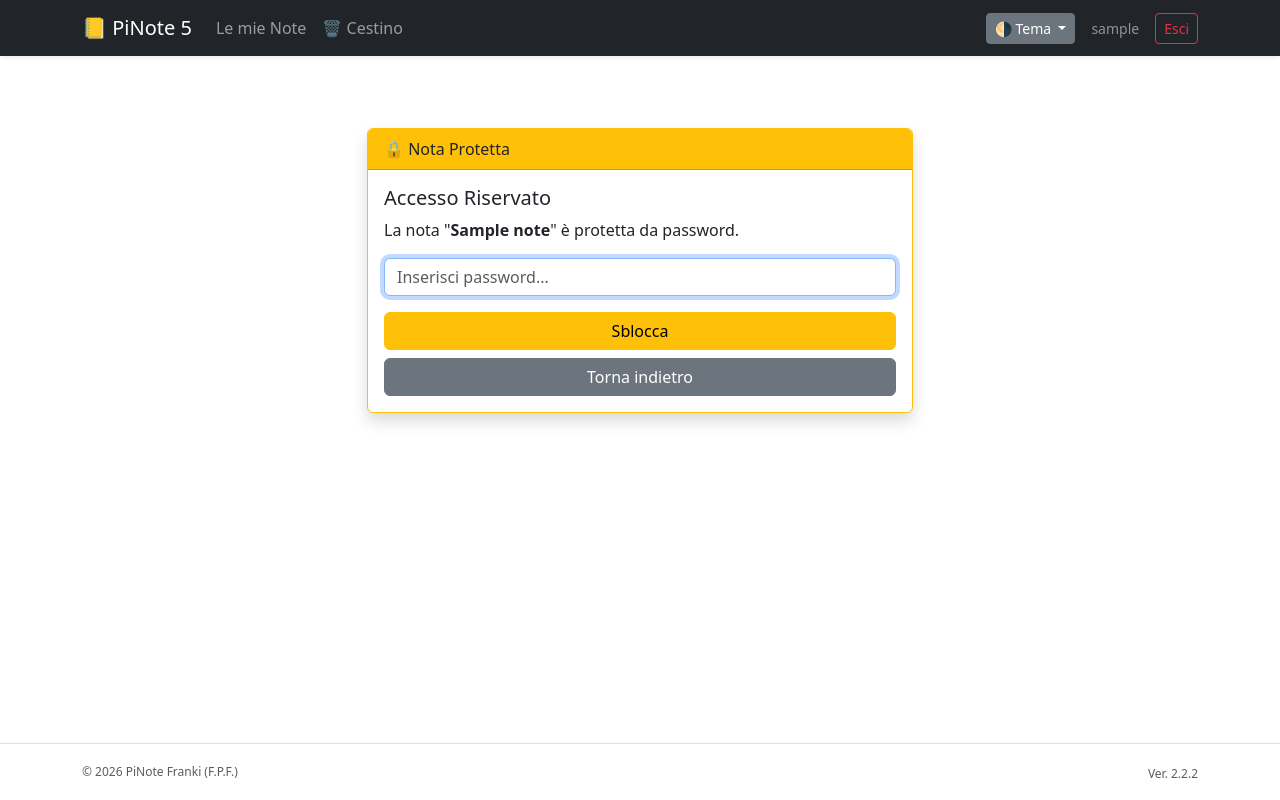
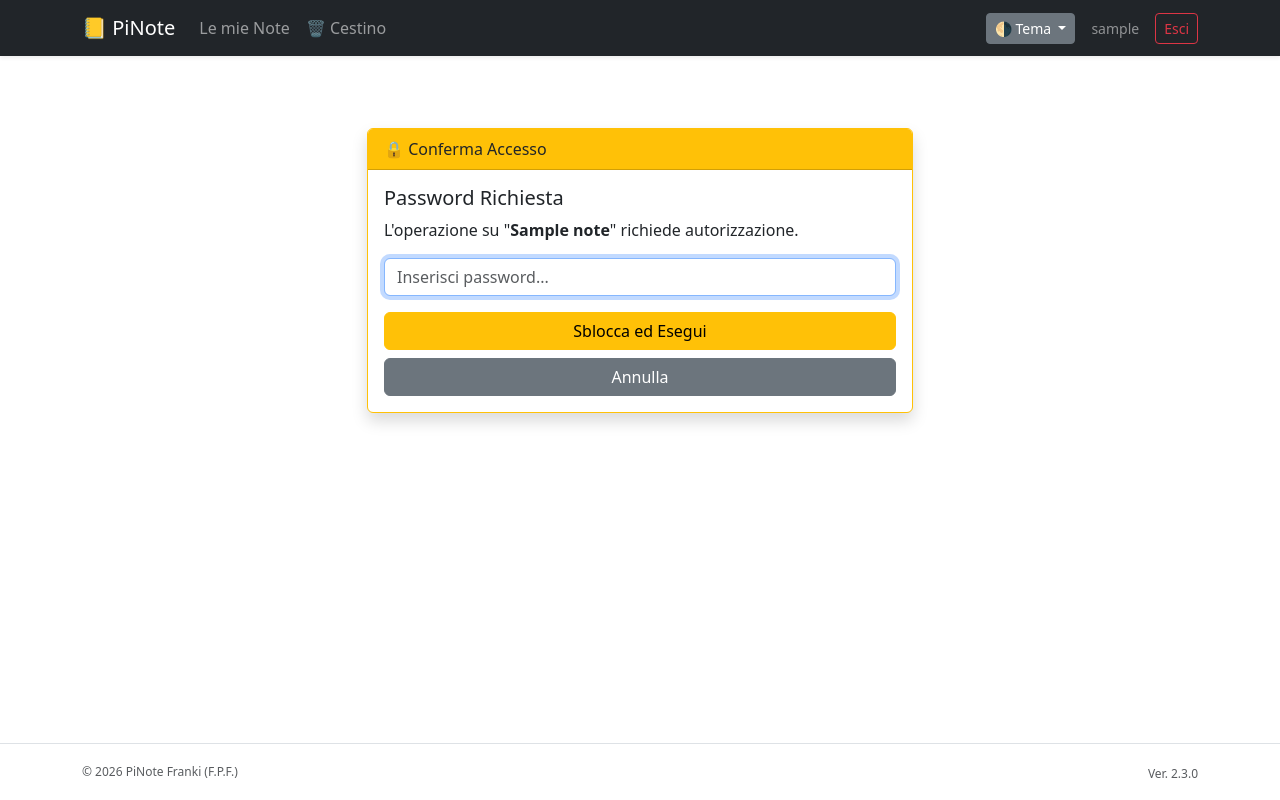
Before and after one commit to frankiio4569/PiNote, a Flask app: page /note/unlock/1 in a window 1280 px wide. Run offline with Flask 3, Linux system fonts and the light colour scheme; a user stored in the database is signed in; tables that the repository leaves empty hold one stand-in row (values such as "Sample post").

Commit message:
Release v2.3.0: Rebranding in PiNote e sicurezza rafforzata (password richiesta per ogni azione)

```diff
--- a/app.py
+++ b/app.py
@@ -8,7 +8,7 @@ import os
 
 app = Flask(__name__)
 
-APP_VERSION = "2.2.2"
+APP_VERSION = "2.3.0"
 
 @app.context_processor
 def inject_version():
@@ -90,19 +90,28 @@ def unlock_note(id):
     note = db.session.get(Note, id)
 
     # Controlli di sicurezza base
-    if not note or note.user_id != current_user.id or note.is_deleted:
+    # Nota: Rimuoviamo il controllo 'note.is_deleted' qui se vogliamo permettere
+    # di sbloccare note nel cestino per poterle eliminare definitivamente o ripristinare.
+    if not note or note.user_id != current_user.id:
         return "Accesso negato", 403
 
-    # Se la nota non è protetta, non serve sbloccarla
+    # Se la nota non è protetta, vai direttamente alla modifica o alla destinazione richiesta
     if not note.is_protected:
         return redirect(url_for('edit_note', id=id))
 
     if request.method == 'POST':
         password_attempt = request.form.get('password')
-        # Verifica se la password è corretta
         if note.protection_password and check_password_hash(note.protection_password, password_attempt):
             # SALVA NELLA SESSIONE CHE QUESTA NOTA È APERTA
             session[f'unlocked_{id}'] = True
+
+            # --- LOGICA AGGIUNTA PER IL REINDIRIZZAMENTO ---
+            # Controlla se c'era un'azione in sospeso
+            next_action = request.args.get('next')
+            if next_action:
+                return redirect(url_for(next_action, id=id))
+            # -----------------------------------------------
+
             return redirect(url_for('edit_note', id=id))
         else:
             flash('Password errata!')
@@ -113,14 +122,29 @@ def unlock_note(id):
 @login_required
 def edit_note(id):
     note = db.session.get(Note, id)
-    # Non permettere modifica se è nel cestino o non è tua
+    # Controlli base (proprietà e cestino)
     if not note or note.user_id != current_user.id or note.is_deleted:
         return "Accesso negato", 403
-# --- CONTROLLO PASSWORD ---
-    if note.is_protected and not session.get(f'unlocked_{id}'):
-        return redirect(url_for('unlock_note', id=id))
-    # --------------------------
-    if request.method == 'POST':
+
+    # --- NUOVO CONTROLLO PASSWORD "STATELESS" ---
+    pwd_attempt = None
+    if note.is_protected:
+        # Cerchiamo la password in due posti:
+        # 1. 'password': se arriva dalla pagina di sblocco
+        # 2. 'password_verification': se arriva dal campo nascosto dell'editor (quando salvi)
+        pwd_attempt = request.form.get('password') or request.form.get('password_verification')
+
+        # Se non c'è password o è sbagliata, blocca tutto e mostra form sblocco
+        if not pwd_attempt or not check_password_hash(note.protection_password, pwd_attempt):
+            # Se l'utente ha provato una password ed era sbagliata, diamo feedback
+            if pwd_attempt: flash('Password errata!', 'danger')
+            return render_template('unlock.html', note=note)
+    # --------------------------------------------
+
+    # Se siamo qui, o la nota non è protetta, o la password è valida.
+
+    if request.method == 'POST' and request.form.get('content'):
+        # È UN SALVATAGGIO
         version = NoteVersion(note_id=note.id, content=note.content)
         db.session.add(version)
 
@@ -131,54 +155,83 @@ def edit_note(id):
         flash('Nota aggiornata!')
         return redirect(url_for('index'))
 
-    return render_template('editor.html', note=note)
+    # MOSTRA L'EDITOR
+    # Passiamo 'pwd_attempt' al template così può metterlo nel campo nascosto
+    return render_template('editor.html', note=note, unlocked_password=pwd_attempt)
 
-# --- NUOVE FUNZIONI CESTINO ---
+# --- FUNZIONI CESTINO ---
 
-@app.route('/note/move_to_trash/<int:id>')
+@app.route('/note/move_to_trash/<int:id>', methods=['GET', 'POST']) # Aggiungi POST
 @login_required
 def move_to_trash(id):
     note = db.session.get(Note, id)
     if note and note.user_id == current_user.id:
+
+        # --- CONTROLLO PASSWORD ---
+        if note.is_protected:
+            pwd_attempt = request.form.get('password')
+            if not pwd_attempt or not check_password_hash(note.protection_password, pwd_attempt):
+                if pwd_attempt: flash('Password errata!')
+                return render_template('unlock.html', note=note)
+        # --------------------------
+
         note.is_deleted = True
         db.session.commit()
         flash('Nota spostata nel cestino.')
     return redirect(url_for('index'))
 
-@app.route('/note/restore/<int:id>')
+@app.route('/note/restore/<int:id>', methods=['GET', 'POST']) # Aggiungi POST
 @login_required
 def restore_note(id):
     note = db.session.get(Note, id)
     if note and note.user_id == current_user.id:
+
+        # --- CONTROLLO PASSWORD ---
+        if note.is_protected:
+            pwd_attempt = request.form.get('password')
+            if not pwd_attempt or not check_password_hash(note.protection_password, pwd_attempt):
+                if pwd_attempt: flash('Password errata!')
+                return render_template('unlock.html', note=note)
+        # --------------------------
+
         note.is_deleted = False
         db.session.commit()
         flash('Nota ripristinata!')
     return redirect(url_for('trash'))
 
-@app.route('/note/delete_forever/<int:id>')
+@app.route('/note/delete_forever/<int:id>', methods=['GET', 'POST']) # Aggiungi POST
 @login_required
 def delete_forever(id):
     note = db.session.get(Note, id)
     if note and note.user_id == current_user.id:
-        # Elimina anche le versioni storiche collegate per pulizia
+
+        # --- CONTROLLO PASSWORD ---
+        if note.is_protected:
+            pwd_attempt = request.form.get('password')
+            if not pwd_attempt or not check_password_hash(note.protection_password, pwd_attempt):
+                if pwd_attempt: flash('Password errata!')
+                return render_template('unlock.html', note=note)
+        # --------------------------
+
         NoteVersion.query.filter_by(note_id=id).delete()
         db.session.delete(note)
         db.session.commit()
         flash('Nota eliminata definitivamente.')
     return redirect(url_for('trash'))
 
-# --- FINE NUOVE FUNZIONI ---
 
-@app.route('/note/versions/<int:id>')
+@app.route('/note/versions/<int:id>', methods=['GET', 'POST']) # Aggiungi POST
 @login_required
 def versions(id):
     note = db.session.get(Note, id)
     if not note or note.user_id != current_user.id: return "Accesso negato", 403
 
-# --- CONTROLLO PASSWORD ---
-    if note.is_protected and not session.get(f'unlocked_{id}'):
-        flash("Sblocca la nota per vedere la cronologia.")
-        return redirect(url_for('unlock_note', id=id))
+    # --- CONTROLLO PASSWORD ---
+    if note.is_protected:
+        pwd_attempt = request.form.get('password')
+        if not pwd_attempt or not check_password_hash(note.protection_password, pwd_attempt):
+             if pwd_attempt: flash('Password errata!')
+             return render_template('unlock.html', note=note)
     # --------------------------
 
     history = NoteVersion.query.filter_by(note_id=id).order_by(NoteVersion.date_archived.desc()).all()
--- a/templates/base.html
+++ b/templates/base.html
@@ -3,7 +3,7 @@
 <head>
     <meta charset="UTF-8">
     <meta name="viewport" content="width=device-width, initial-scale=1">
-    <title>PiNote 5</title>
+    <title>PiNote</title>
     <link href="https://cdn.jsdelivr.net/npm/bootstrap@5.3.0/dist/css/bootstrap.min.css" rel="stylesheet">
     <style>
         .footer-text { font-size: 0.75rem; color: var(--bs-secondary-color); }
@@ -46,7 +46,7 @@
 
     <nav class="navbar navbar-expand-lg navbar-dark bg-dark shadow-sm">
         <div class="container">
-            <a class="navbar-brand" href="/">📒 PiNote 5</a>
+            <a class="navbar-brand" href="/">📒 PiNote</a>
 
             {% if current_user.is_authenticated %}
             <button class="navbar-toggler" type="button" data-bs-toggle="collapse" data-bs-target="#navbarContent">
--- a/templates/editor.html
+++ b/templates/editor.html
@@ -15,6 +15,10 @@
         </div>
         <input type="password" name="protection_password" class="form-control mt-2" placeholder="Password della nota">
     </div>
+    {% else %}
+        {% if unlocked_password %}
+        <input type="hidden" name="password_verification" value="{{ unlocked_password }}">
+        {% endif %}
     {% endif %}
 
     <div class="mb-3">
--- a/templates/index.html
+++ b/templates/index.html
@@ -23,7 +23,7 @@
                 </p>
                 <div class="btn-group w-100" role="group">
                     <a href="/note/edit/{{ note.id }}" class="btn btn-sm btn-outline-primary">Modifica</a>
-                    <a href="/note/versions/{{ note.id }}" class="btn btn-sm btn-outline-info">Storia</a>
+                    <a href="/note/versions/{{ note.id }}" class="btn btn-sm btn-outline-info">Storico Modifiche</a>
                     <a href="/note/move_to_trash/{{ note.id }}" class="btn btn-sm btn-outline-danger" onclick="return confirm('Spostare nel cestino?')">🗑️</a>
                 </div>
             </div>
--- a/templates/unlock.html
+++ b/templates/unlock.html
@@ -4,19 +4,19 @@
     <div class="col-md-6">
         <div class="card border-warning shadow">
             <div class="card-header bg-warning text-dark">
-                🔒 Nota Protetta
+                🔒 Conferma Accesso
             </div>
             <div class="card-body">
-                <h5 class="card-title">Accesso Riservato</h5>
-                <p class="card-text">La nota "<strong>{{ note.title }}</strong>" è protetta da password.</p>
+                <h5 class="card-title">Password Richiesta</h5>
+                <p class="card-text">L'operazione su "<strong>{{ note.title }}</strong>" richiede autorizzazione.</p>
 
-                <form method="POST">
+                <form method="POST" action="">
                     <div class="mb-3">
                         <input type="password" name="password" class="form-control" placeholder="Inserisci password..." required autofocus>
                     </div>
                     <div class="d-grid gap-2">
-                        <button type="submit" class="btn btn-warning">Sblocca</button>
-                        <a href="/" class="btn btn-secondary">Torna indietro</a>
+                        <button type="submit" class="btn btn-warning">Sblocca ed Esegui</button>
+                        <a href="/" class="btn btn-secondary">Annulla</a>
                     </div>
                 </form>
             </div>
--- a/templates/versions.html
+++ b/templates/versions.html
@@ -1,7 +1,7 @@
 {% extends "base.html" %}
 {% block content %}
 <div class="d-flex justify-content-between align-items-center mb-4">
-    <h3>Cronologia: {{ note.title }}</h3>
+    <h3>Storico Modifiche: {{ note.title }}</h3>
     <a href="/" class="btn btn-secondary">← Torna alle note</a>
 </div>
 
```
Also changed, not shown: README.md.
